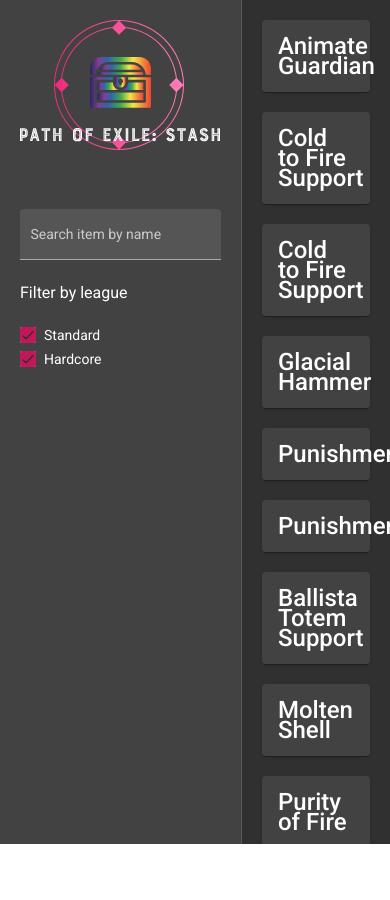
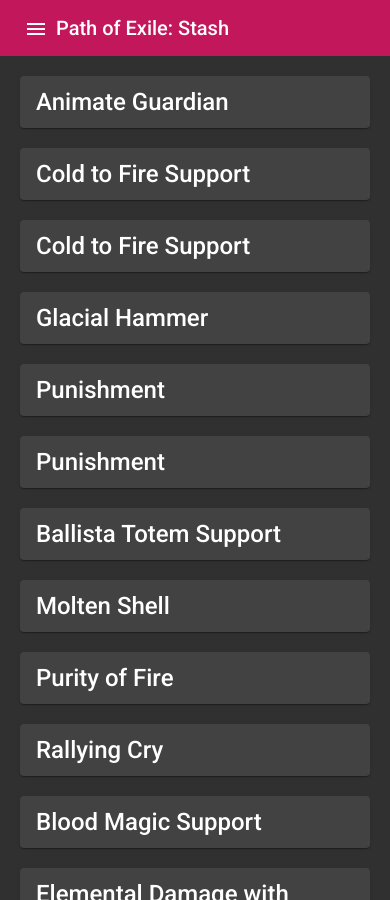
Before and after one commit to hello-foma/path_of_exile_stash, an Angular app: page / in a window 390 px wide. Before the commit the page ends 844 px from the top, so only its background shows below. Built offline with nearby package versions, Linux system fonts and the light colour scheme; data requests are answered from the project's data file.

Commit message:
feat(showcase): mobile view

```diff
--- a/src/showcase-page/showcase-page.component.html
+++ b/src/showcase-page/showcase-page.component.html
@@ -1,5 +1,11 @@
+<mat-toolbar *ngIf="isMobile" [color]="'primary'">
+  <button mat-icon-button aria-label="open side menu" (click)="isMenuOpen = !isMenuOpen">
+    <mat-icon>menu</mat-icon>
+  </button>
+  <h1>Path of Exile: Stash</h1>
+</mat-toolbar>
 <mat-drawer-container>
-  <mat-drawer mode="side" opened>
+  <mat-drawer [mode]="isMobile ? 'over' : 'side'" [opened]='isMenuOpen' (closed)="isMenuOpen = false">
     <img class="logo" src="../assets/logo.svg" alt="Path of Exile: Stash logo">
     <div class="filters">
       <mat-form-field appearance="fill">
--- a/src/showcase-page/showcase-page.component.ts
+++ b/src/showcase-page/showcase-page.component.ts
@@ -1,4 +1,4 @@
-import { ChangeDetectionStrategy, Component } from '@angular/core';
+import { ChangeDetectionStrategy, Component, OnInit } from '@angular/core';
 import { BehaviorSubject, combineLatest, from, map, Observable, shareReplay } from 'rxjs';
 import { MatCheckboxChange } from '@angular/material/checkbox';
 
@@ -16,17 +16,24 @@
   styleUrls: ['./showcase-page.component.scss'],
   changeDetection: ChangeDetectionStrategy.OnPush
 })
-export class ShowcasePageComponent {
+export class ShowcasePageComponent implements OnInit {
   public searchString = '';
   public filterByLeague = new BehaviorSubject<LeagueFilter>({});
   public searchStringEvent = new BehaviorSubject('');
   public stashes: Observable<Stash[]> = from(this.api.getFirstStash().then(({stashes}) => stashes));
   public leagueList: Observable<string[]> = from(this.initLeagueList());
   public filteredItems: Observable<Item[]> = this.initFilteredItems().pipe(shareReplay(1));
+  public isMobile = false;
+  public isMenuOpen = false;
 
   constructor(
     private api: ApiService,
   ) { }
+
+  ngOnInit() {
+    this.isMobile = document.body.clientWidth < 550;
+    this.isMenuOpen = !this.isMobile;
+  }
 
   private async initLeagueList(): Promise<string[]> {
     const leagues = await this.api.getLeagueList();
--- a/src/showcase-page/showcase-page.module.ts
+++ b/src/showcase-page/showcase-page.module.ts
@@ -8,6 +8,7 @@
 import { MatButtonModule } from '@angular/material/button';
 import { MatCheckboxModule } from '@angular/material/checkbox';
 import { MatCardModule } from '@angular/material/card';
+import { MatToolbarModule } from '@angular/material/toolbar';
 
 import { ShowcasePageComponent } from './showcase-page.component';
 
@@ -24,7 +25,8 @@
     MatInputModule,
     MatButtonModule,
     MatCheckboxModule,
-    MatCardModule
+    MatCardModule,
+    MatToolbarModule
   ]
 })
 export class ShowcasePageModule { }
```
